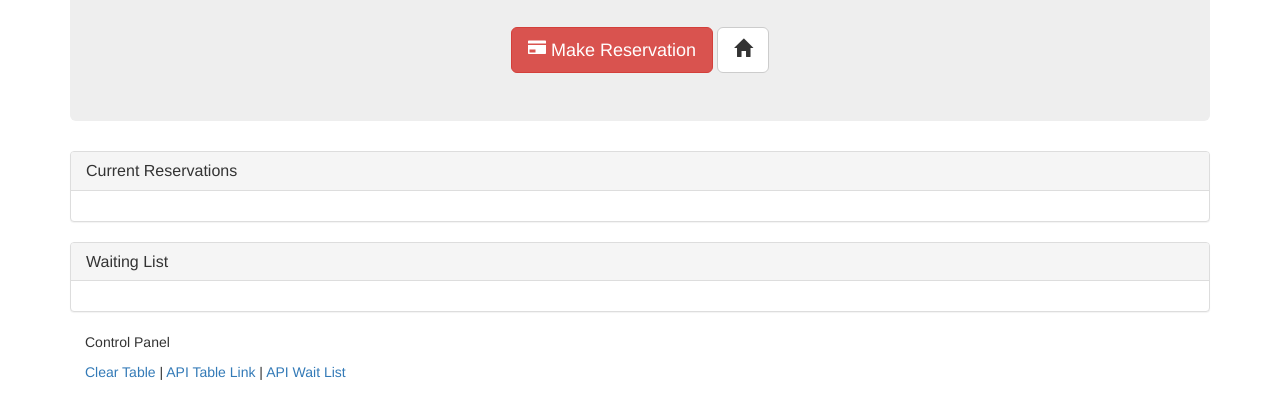
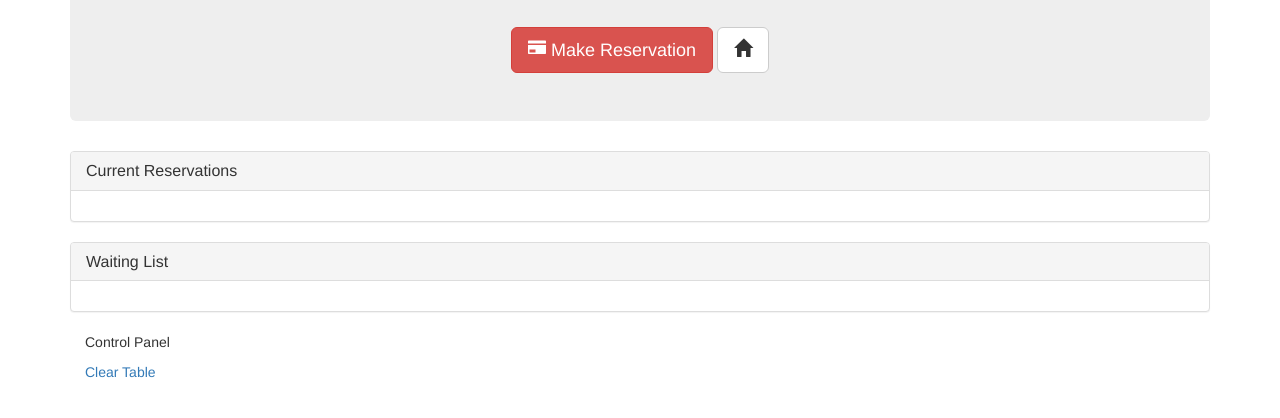
Before and after one commit to ashu-S/Hot-Restaurant, a website: page Public/reservations.html in a window 1280 px wide. Shown: the part 220-638 px from the top of the page. Drawn offline with nearby package versions, Linux system fonts and the light colour scheme.

Commit message:
Edited front end slightly

```diff
--- a/Public/reservations.html
+++ b/Public/reservations.html
@@ -53,7 +53,7 @@
 	    <footer class="footer">
 	      <div class="container">
 	      	<p>Control Panel</p>
-	        <p><a href="#" id="clear">Clear Table</a> | <a href="/api/tables">API Table Link</a> | <a href="/api/waitlist">API Wait List</a></p>
+	        <p><a href="#" id="clear">Clear Table</a></p>
 	      </div>
 	    </footer>
 
```
Also changed, not shown: Public/tables.html (+0 -1 lines), 1 other file.
